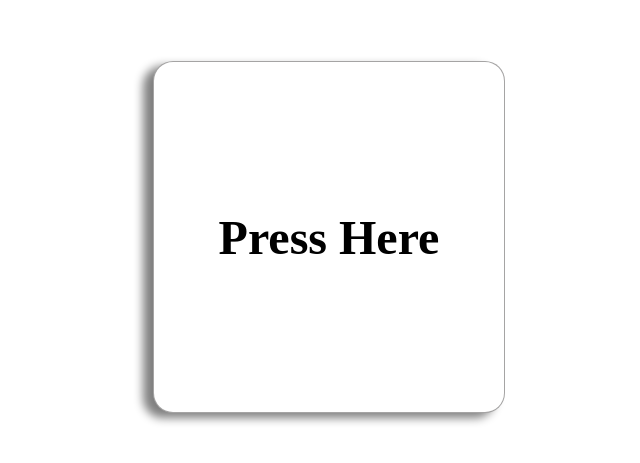
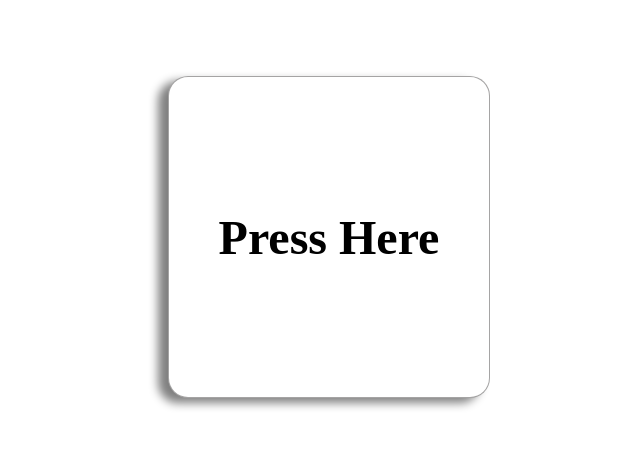
Before and after one commit to Elangovan1350/shadow, a plain HTML site: page index.html in a window 1280 px wide. Shown: the part 163-626 px from the top of the page, without its empty margins (311-951 px from the left). Drawn offline with Linux system fonts and the light colour scheme.

Commit message:
Update style.css

```diff
--- a/css/style.css
+++ b/css/style.css
@@ -14,8 +14,8 @@ h1{
     text-transform: capitalize;
     font-size: 3rem;
     position: relative;
-    height: 350px;
-    width: 350px;
+    height: 320px;
+    width: 320px;
     border: 1px solid rgba(59,58,58,0.46);
     background-color: white;
     display: flex;
```
